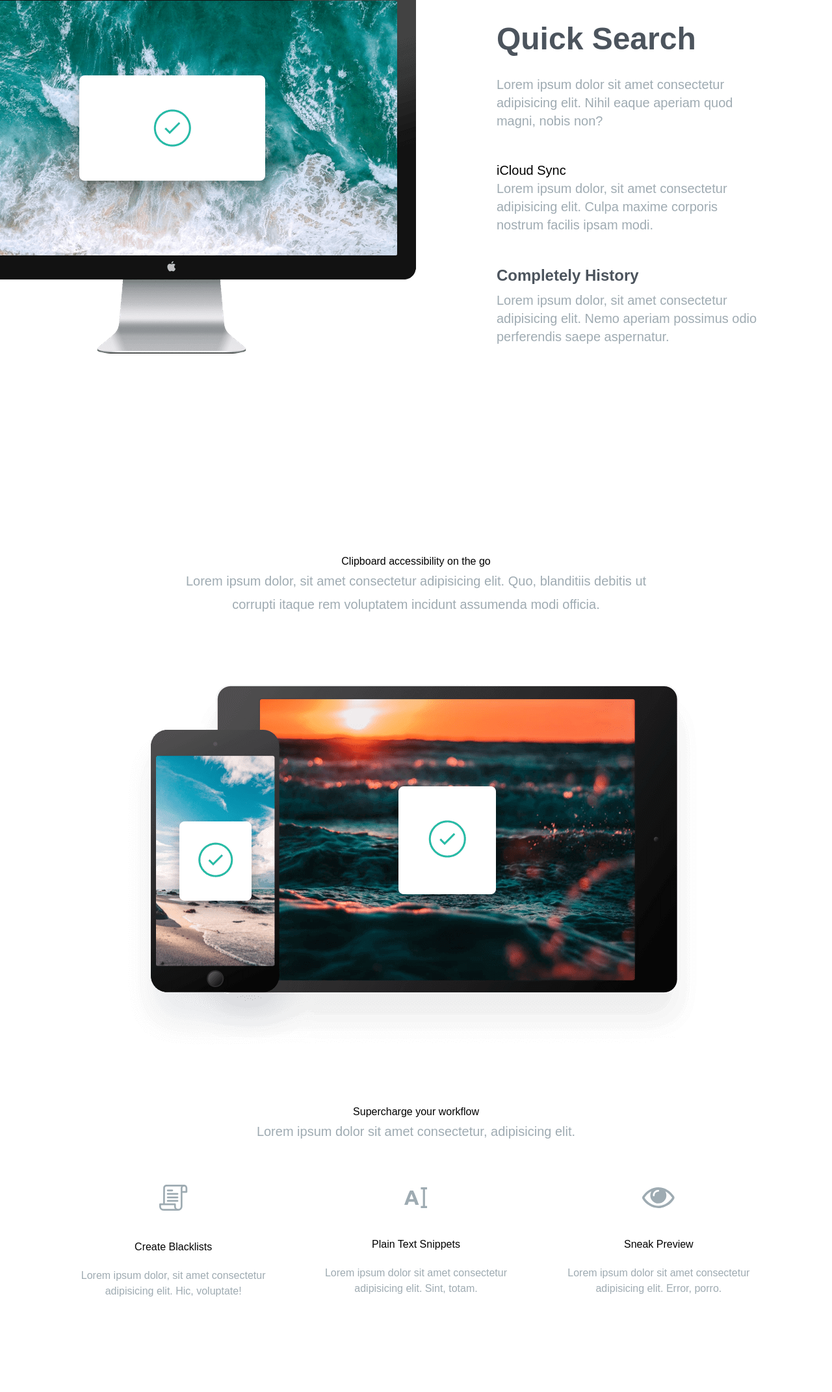
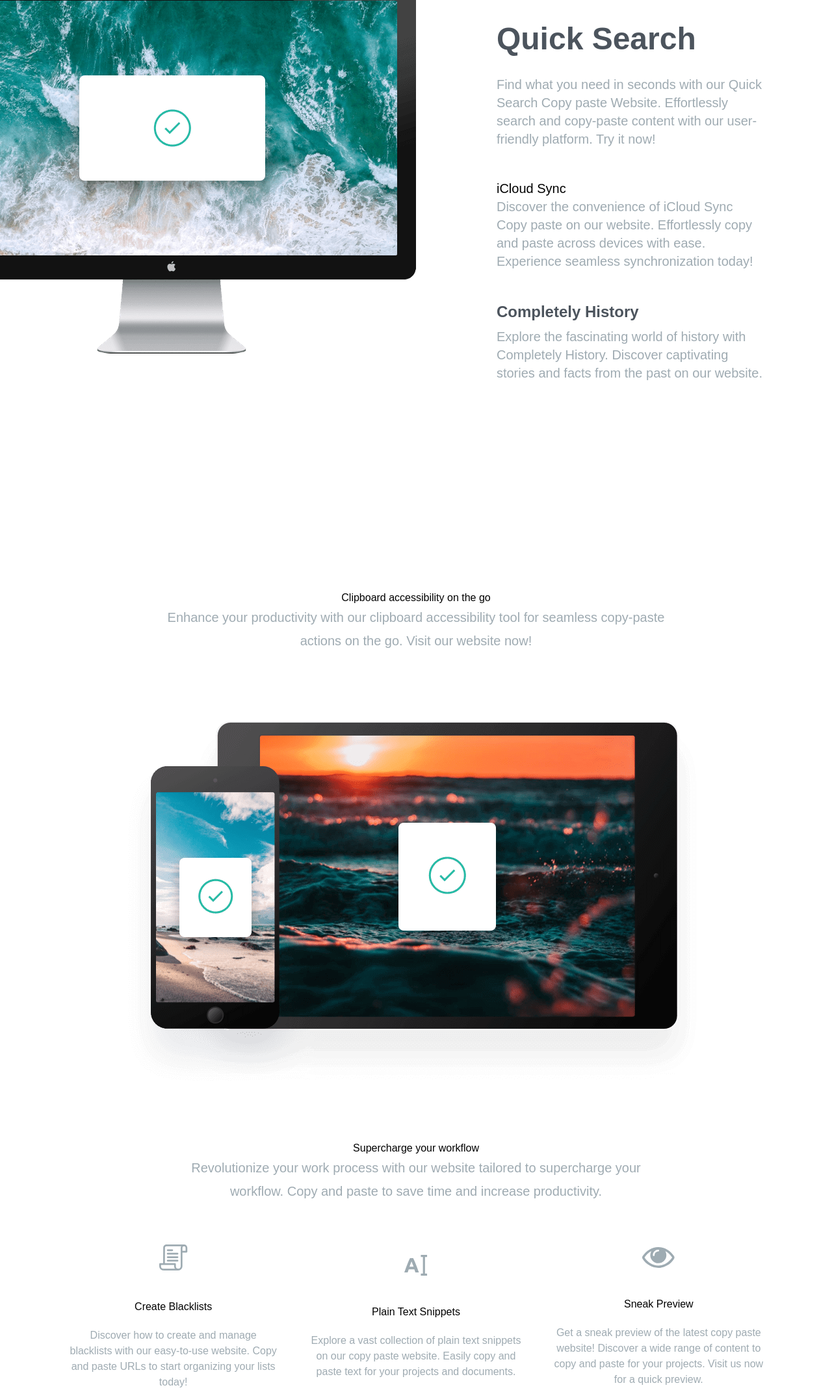
Before and after one commit to cocojamie/APPDEV-MIDTERM, a plain HTML site: page index.html in a window 1280 px wide. Shown: the part 929-3071 px from the top of the page at 65% size. Drawn offline with Linux system fonts and the light colour scheme; a web font is replaced by a local one.

Commit message:
Update index.html

```diff
--- a/index.html
+++ b/index.html
@@ -84,24 +84,24 @@
             <div>
               <h3>Quick Search</h3>
               <p class="max-w-md text-grayishBlue">
-                Lorem ipsum dolor sit amet consectetur adipisicing elit. Nihil
-                eaque aperiam quod magni, nobis non?
+                Find what you need in seconds with our Quick Search Copy paste Website.
+                Effortlessly search and copy-paste content with our user-friendly platform. Try it now!
               </p>
             </div>
             <!-- Item 2 -->
             <div>
               <h4>iCloud Sync</h4>
               <p class="max-w-md text-grayishBlue">
-                Lorem ipsum dolor, sit amet consectetur adipisicing elit. Culpa
-                maxime corporis nostrum facilis ipsam modi.
+                Discover the convenience of iCloud Sync Copy paste on our website. Effortlessly copy and paste across devices with ease.
+                Experience seamless synchronization today!
               </p>
             </div>
             <!-- Item 3 -->
             <div>
               <h5>Completely History</h5>
               <p class="max-w-md text-grayishBlue">
-                Lorem ipsum dolor, sit amet consectetur adipisicing elit. Nemo
-                aperiam possimus odio perferendis saepe aspernatur.
+                Explore the fascinating world of history with Completely History.
+                Discover captivating stories and facts from the past on our website.
               </p>
             </div>
           </div>
@@ -114,9 +114,8 @@
       <div class="my-20 section-container">
         <h6>Clipboard accessibility on the go</h6>
         <p class="mb-24 text-xl section-content">
-          Lorem ipsum dolor, sit amet consectetur adipisicing elit. Quo,
-          blanditiis debitis ut corrupti itaque rem voluptatem incidunt
-          assumenda modi officia.
+          Enhance your productivity with our clipboard accessibility tool for seamless copy-paste actions on the go.
+          Visit our website now!
         </p>
 
         <img src="images/image-devices.png" alt="" class="mx-auto" />
@@ -128,7 +127,8 @@
       <div class="my-20 section-container">
         <h7>Supercharge your workflow</h7>
         <p class="mb-16 text-xl section-content">
-          Lorem ipsum dolor sit amet consectetur, adipisicing elit.
+          Revolutionize your work process with our website tailored to supercharge your workflow.
+          Copy and paste to save time and increase productivity.
         </p>
         <!-- Items Container -->
         <div
@@ -139,8 +139,8 @@
             <img src="images/icon-blacklist.svg" alt="" class="mb-6" />
             <h8>Create Blacklists</h8>
             <p class="max-w-md text-grayishBlue">
-              Lorem ipsum dolor, sit amet consectetur adipisicing elit. Hic,
-              voluptate!
+              Discover how to create and manage blacklists with our easy-to-use website.
+              Copy and paste URLs to start organizing your lists today!
             </p>
           </div>
 
@@ -149,8 +149,8 @@
             <img src="images/icon-text.svg" alt="" class="mb-6" />
             <h9>Plain Text Snippets</h9>
             <p class="max-w-md text-grayishBlue">
-              Lorem ipsum dolor sit amet consectetur adipisicing elit. Sint,
-              totam.
+              Explore a vast collection of plain text snippets on our copy paste website.
+              Easily copy and paste text for your projects and documents.
             </p>
           </div>
 
@@ -159,8 +159,8 @@
             <img src="images/icon-preview.svg" alt="" class="mb-6" />
             <p>Sneak Preview</p>
             <p class="max-w-md text-grayishBlue">
-              Lorem ipsum dolor sit amet consectetur adipisicing elit. Error,
-              porro.
+              Get a sneak preview of the latest copy paste website! Discover a wide range of content to copy and paste for your projects.
+              Visit us now for a quick preview.
             </p>
           </div>
         </div>
@@ -185,9 +185,8 @@
       <div class="my-20 section-container">
         <h10>Clipboard for iOS and MacOS</h10>
         <p class="mb-10 text-xl section-content">
-          Lorem ipsum dolor sit amet consectetur adipisicing elit. Dolorem vitae
-          iure voluptatem saepe asperiores voluptates voluptatibus esse
-          provident corporis impedit neque, quidem libero dolor placeat.
+          Discover the ultimate clipboard tool for iOS and MacOS on our website.
+          Simplify copy-paste tasks with our innovative features and seamless integration.
         </p>
 
         <!-- Button Container -->
```
